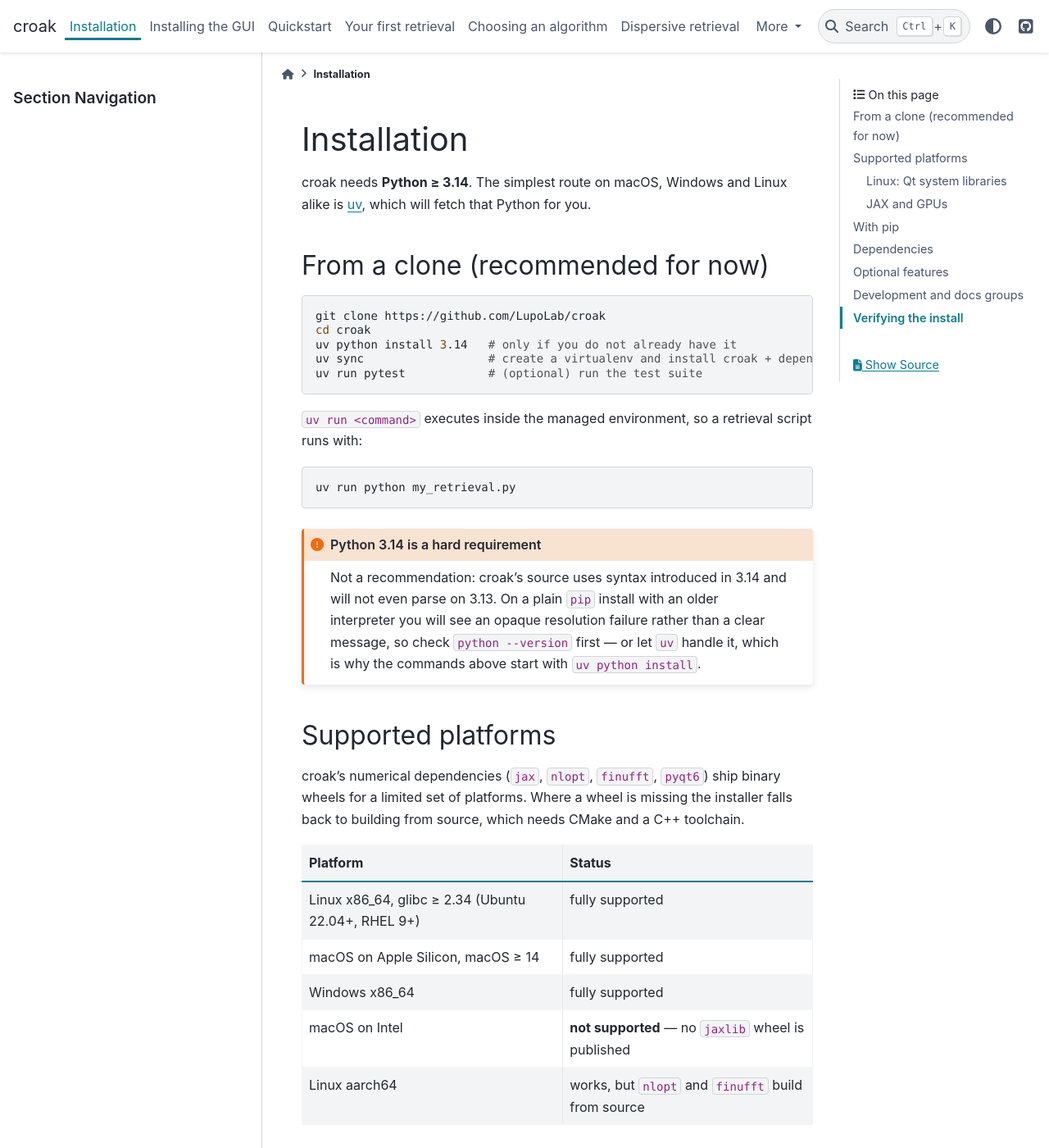
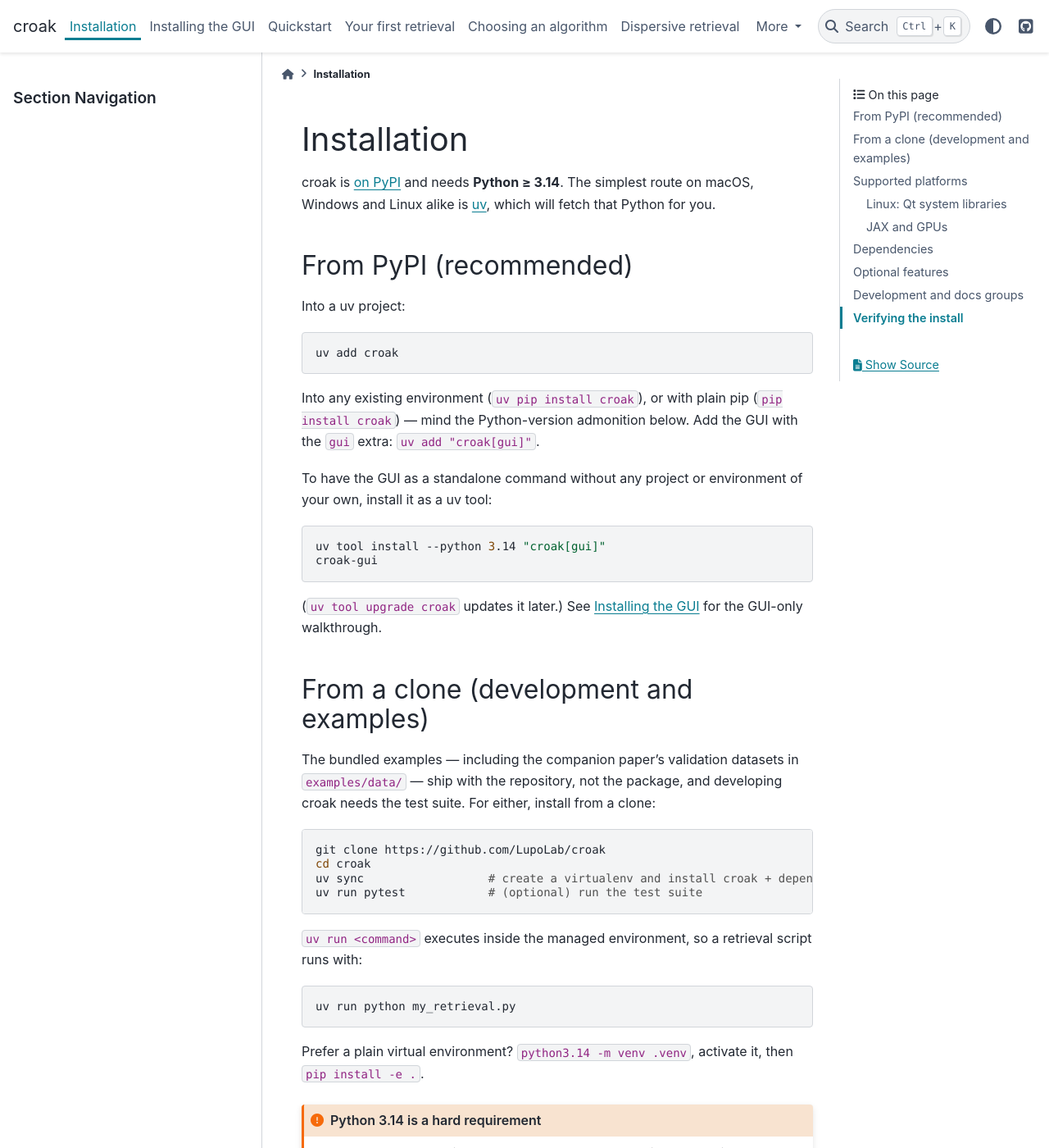
Before and after one commit to LupoLab/croak, a Sphinx documentation site: the page built from docs/getting_started/installation.md, in a window 1280 px wide and 1400 px high. Shown: the whole window at 82% size. Built offline with Sphinx 7.4.7 and the PyData theme 0.15.4, drawn with Linux system fonts in a browser that asks for light colours; some of the changed text lies outside the part shown.

Commit message:
Activate PyPI and Zenodo badges; PyPI-first install docs led by uv

````diff
--- a/docs/getting_started/installation.md
+++ b/docs/getting_started/installation.md
@@ -1,14 +1,41 @@
 # Installation
 
-croak needs **Python ≥ 3.14**. The simplest route on macOS, Windows and Linux
-alike is [uv](https://docs.astral.sh/uv/), which will fetch that Python for you.
+croak is [on PyPI](https://pypi.org/project/croak/) and needs **Python ≥
+3.14**. The simplest route on macOS, Windows and Linux alike is
+[uv](https://docs.astral.sh/uv/), which will fetch that Python for you.
 
-## From a clone (recommended for now)
+## From PyPI (recommended)
+
+Into a uv project:
+
+```bash
+uv add croak
+```
+
+Into any existing environment (`uv pip install croak`), or with plain pip
+(`pip install croak`) — mind the Python-version admonition below. Add the GUI
+with the `gui` extra: `uv add "croak[gui]"`.
+
+To have the GUI as a standalone command without any project or environment of
+your own, install it as a uv tool:
+
+```bash
+uv tool install --python 3.14 "croak[gui]"
+croak-gui
+```
+
+(`uv tool upgrade croak` updates it later.) See
+[Installing the GUI](gui.md) for the GUI-only walkthrough.
+
+## From a clone (development and examples)
+
+The bundled examples — including the companion paper's validation datasets in
+`examples/data/` — ship with the repository, not the package, and developing
+croak needs the test suite. For either, install from a clone:
 
 ```bash
 git clone https://github.com/LupoLab/croak
 cd croak
-uv python install 3.14   # only if you do not already have it
 uv sync                  # create a virtualenv and install croak + dependencies
 uv run pytest            # (optional) run the test suite
 ```
@@ -19,6 +46,9 @@ runs with:
 ```bash
 uv run python my_retrieval.py
 ```
+
+Prefer a plain virtual environment? `python3.14 -m venv .venv`, activate it,
+then `pip install -e .`.
 
 ```{admonition} Python 3.14 is a hard requirement
 :class: important
@@ -67,20 +97,10 @@ on an NVIDIA H200, with identical results); install the matching JAX build
 yourself (for example `uv pip install "jax[cuda12]"`) — croak needs no changes
 to use it.
 
-## With pip
-
-If you prefer a plain virtual environment:
-
-```bash
-python3.14 -m venv .venv
-source .venv/bin/activate      # Windows: .venv\Scripts\activate
-pip install -e .
-```
-
 ## Dependencies
 
-The core install pulls in everything needed for retrieval, the workflow pipeline
-**and** the GUI:
+The core install pulls in everything needed for retrieval and the workflow
+pipeline; the GUI is an extra:
 
 | Purpose | Packages |
 |---------|----------|
@@ -88,19 +108,21 @@ The core install pulls in everything needed for retrieval, the workflow pipeline
 | Signal processing | `finufft` (non-uniform FFT for delay filtering) |
 | Data I/O | `h5py`, `tomli-w` |
 | Plotting & progress | `matplotlib`, `tqdm` |
-| GUI | `pyqt6`, `superqt` |
+| GUI (`croak[gui]` extra) | `pyqt6`, `superqt` |
 
 Importing `croak` does **not** import Qt — only `croak.gui` does. You can use the
 entire library headless.
 
 ## Optional features
 
-Two extras unlock optional functionality (neither is needed for core retrieval):
+Three extras unlock optional functionality (none is needed for core retrieval):
 
 ```bash
-uv sync --extra ridb    # refractiveindex.info material database
-uv sync --extra evo     # evosax — the CMA-ES global retriever
-# with pip:  pip install "croak[ridb,evo]"
+uv add "croak[gui]"     # the PyQt6 wizard
+uv add "croak[ridb]"    # refractiveindex.info material database
+uv add "croak[evo]"     # evosax — the CMA-ES global retriever
+# with pip:  pip install "croak[gui,ridb,evo]"
+# in a clone: uv sync --extra gui --extra ridb --extra evo
 ```
 
 - **`ridb`** ([`refractiveindex`](https://refractiveindex.info)) lets the
````
Also changed, not shown: README.md (+33 -20 lines), docs/getting_started/gui.md (+20 -17 lines), docs/reference/bibliography.md (+4 -2 lines), 1 other file.
